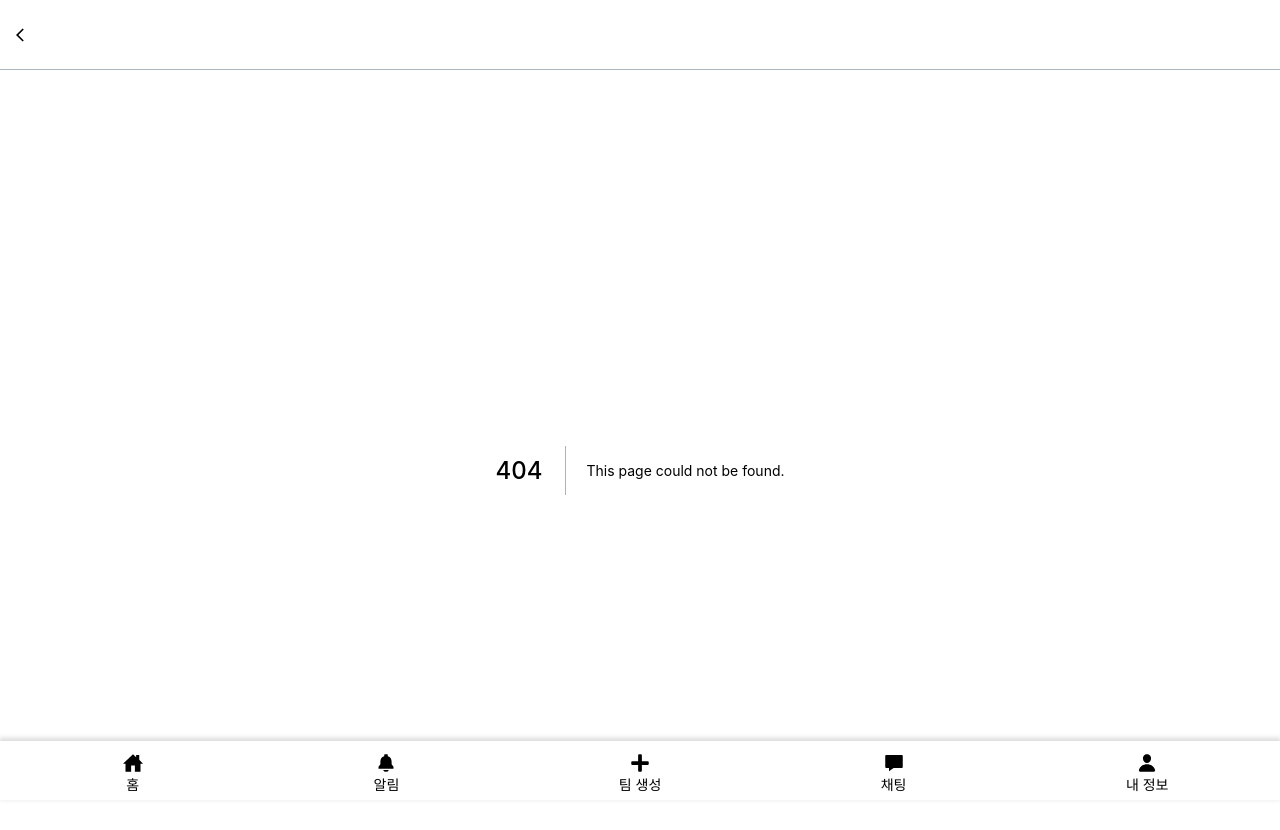
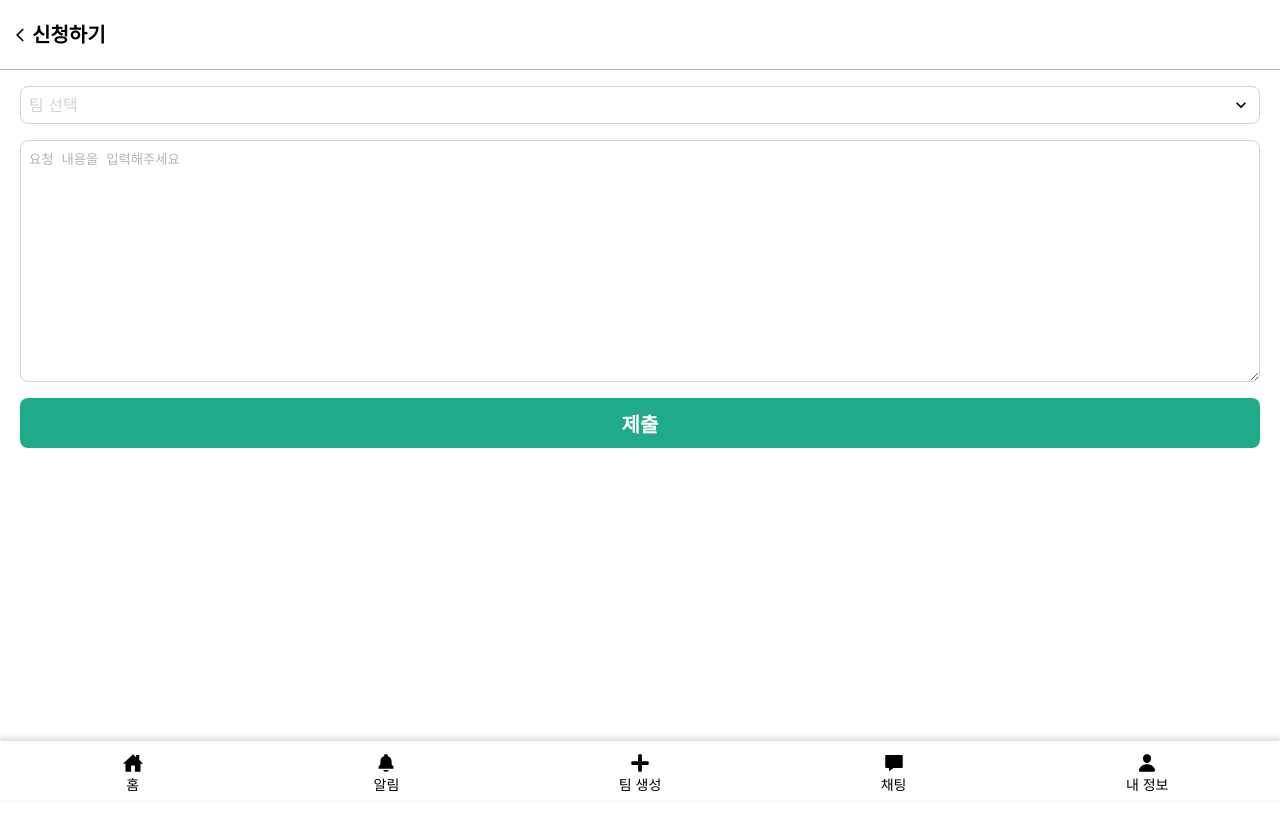
Before and after one commit to prgrms-web-devcourse/Team_04_SFam_FE, a Next.js app: page /matches/1/proposal in a window 1280 px wide. Before the commit this address had no page. Shown: the top 830 px of the page. After the commit the page ends 800 px from the top, so only its background shows below. Built offline with nearby package versions, Linux system fonts and the light colour scheme; a web font is replaced by a local one.

Commit message:
feat: 공고 신청하기 페이지 UI 구성

```diff
--- a/src/components/Heading/Heading.tsx
+++ b/src/components/Heading/Heading.tsx
@@ -18,7 +18,7 @@ export const headingTitle: HeadingTitleProps = {
   '/posts/[id]': '상세 페이지',
   '/matches/[id]/result': '경기 결과',
   '/matches/[id]/review': '후기 작성',
-  '/proposals': '신청하기',
+  '/matches/[id]/proposal': '신청하기',
   '/chats': `유저 닉네임`,
   '/chat': '채팅',
 };
--- /dev/null
+++ b/src/pages/matches/[id]/proposal.tsx
@@ -0,0 +1,68 @@
+import { Button } from '@components/Button';
+import { Dropdown } from '@components/Dropdown';
+import { Container, ColWrapper, TextArea } from '@styles/common';
+import { Team } from 'interface/team';
+import { NextPage } from 'next';
+import { useState } from 'react';
+
+const MyTeamDummy: Team[] = [
+  { id: 1, sportsCategory: 'tableTennis', name: '탁구왕 연승팀' },
+  { id: 2, sportsCategory: 'soccer', name: '축구짱' },
+  { id: 3, sportsCategory: 'baseball', name: '야구짱' },
+];
+
+const TeamChoiceDummy = MyTeamDummy.map((MyTeam) => {
+  const TeamChoice = { id: 0, text: '', value: '' };
+  TeamChoice.id = MyTeam.id;
+  TeamChoice.text = MyTeam.name;
+  TeamChoice.value = MyTeam.id.toString();
+  return TeamChoice;
+});
+
+const Proposal: NextPage = () => {
+  const [proposalData, setProposalData] = useState({ teamId: 0, content: '' });
+  const handleChange = (e: React.ChangeEvent<HTMLInputElement | HTMLTextAreaElement>) => {
+    const { name, value } = e.target;
+    setProposalData(() => ({ ...proposalData, [name]: value }));
+  };
+
+  const handleSubmit = (e: React.FormEvent) => {
+    e.preventDefault();
+
+    console.log(proposalData);
+    // TODO: API 연동
+    // (async () => {
+    //   const res = await axiosAuthInstance({
+    //     method: 'POST',
+    //     url: '/api/',
+    //     data: proposalData,
+    //   });
+
+    //   console.log(res);
+    // })();
+  };
+  const handleSelect = (value: string) => {
+    setProposalData({ ...proposalData, teamId: Number(value) });
+  };
+  return (
+    <Container>
+      <form onSubmit={handleSubmit}>
+        <ColWrapper>
+          <Dropdown
+            dropdownItems={TeamChoiceDummy}
+            onSelect={handleSelect}
+            placeholder='팀 선택'
+          />
+          <TextArea
+            name='content'
+            placeholder='요청 내용을 입력해주세요'
+            onChange={handleChange}
+          />
+          <Button width='100%'>제출</Button>
+        </ColWrapper>
+      </form>
+    </Container>
+  );
+};
+
+export default Proposal;
```
Also changed, not shown: src/pages/matches/[id]/index.tsx (added, +27 -0 lines).
